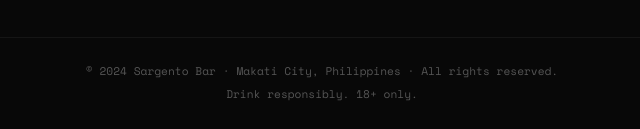
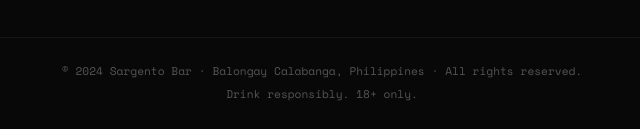
Before and after one commit to jrlobis-cmyk/mfsargento, a plain HTML site: page index.html in a window 1280 px wide. Shown: the part 5776-5905 px from the top of the page, 318-958 px from the left. Drawn offline with nearby package versions, Linux system fonts and the light colour scheme.

Commit message:
Restore index.html structure and content
The HTML structure of the index.html file has been restored, including the preloader, navigation, hero section, menu, reservations, stats, events, testimonials, contact information, footer, and checkout modal.

```diff
--- a/index.html
+++ b/index.html
@@ -234,7 +234,7 @@
     <p>Cold drinks. Good vibes. Pinoy nights.</p>
   </div>
   <div class="footer-bottom">
-    <p>© 2024 Sargento Bar · Makati City, Philippines · All rights reserved.</p>
+    <p>© 2024 Sargento Bar · Balongay Calabanga, Philippines · All rights reserved.</p>
     <p>Drink responsibly. 18+ only.</p>
   </div>
 </footer>
```
